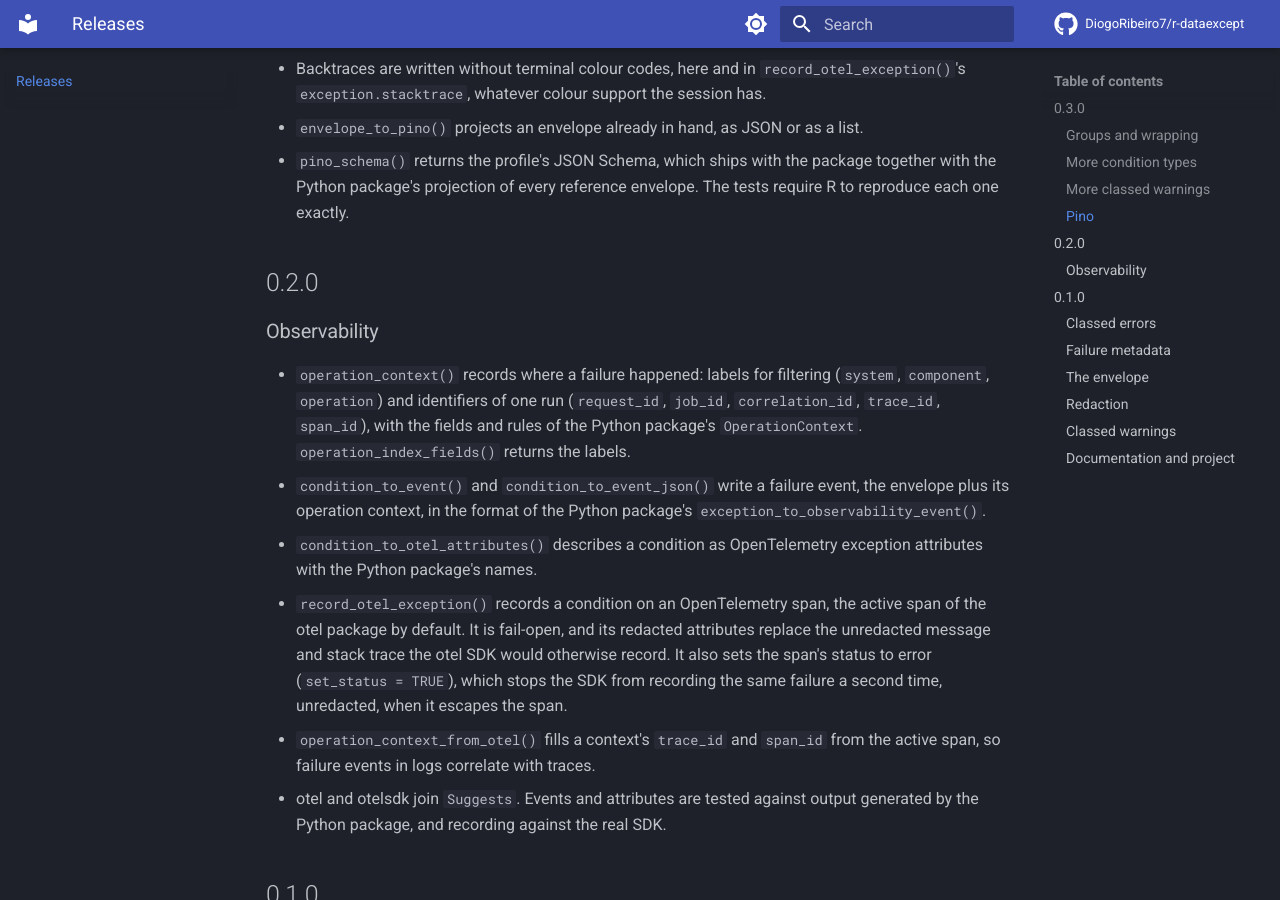
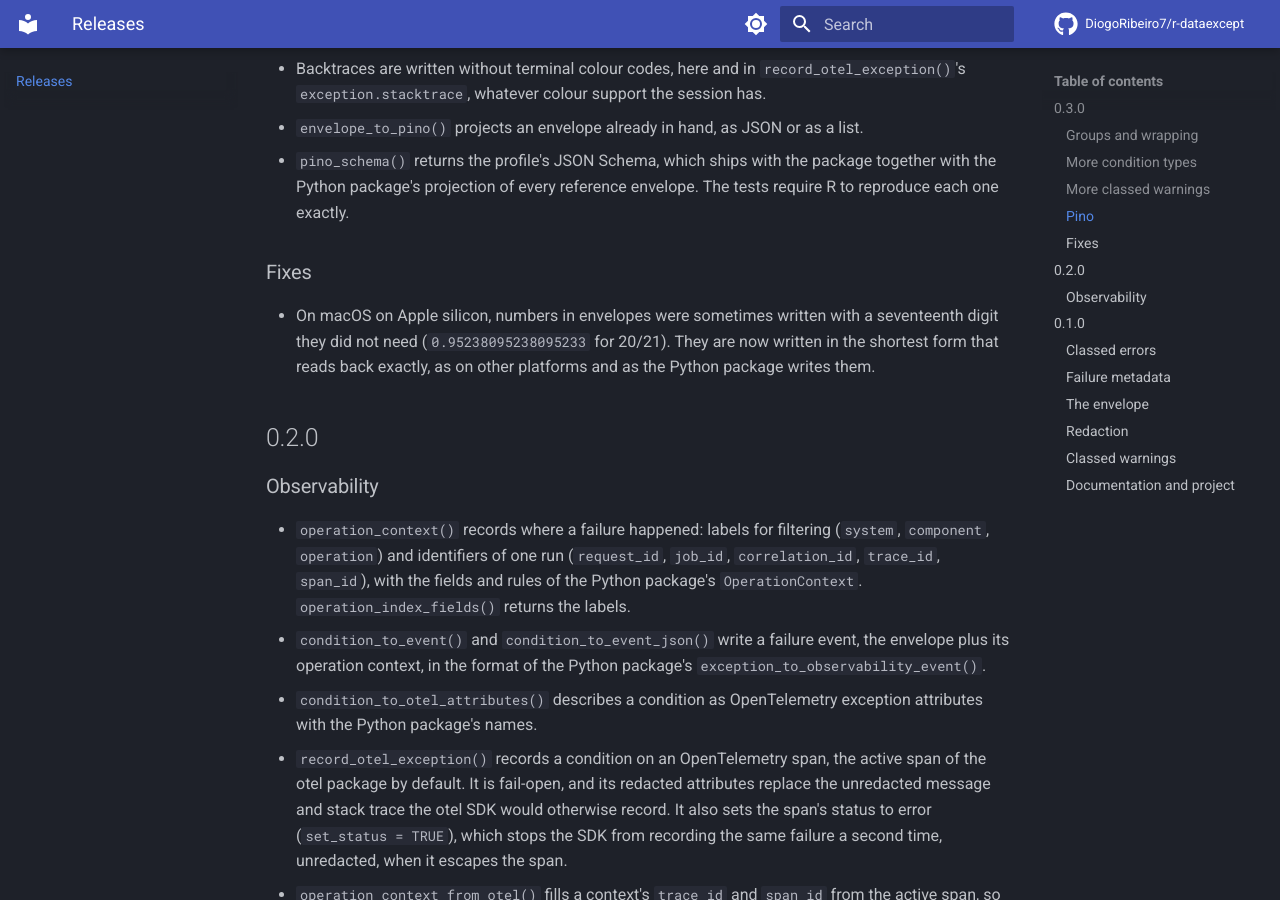
Before and after one commit to DiogoRibeiro7/r-dataexcept, an MkDocs documentation site: the page built from docs/releases.md, in a window 1280 px wide and 900 px high, scrolled down 2053 px. Built offline with MkDocs 1.6.1 and Material for MkDocs 9.7.7, drawn with Linux system fonts in a browser that asks for light colours; comment, search, counter and statistics services are not loaded.

Commit message:
fix: find the shortest number text with a correctly rounded parser
On macOS on Apple silicon the check failed: 20/21 was written as
0.95238095238095233 where Python writes 0.9523809523809523. Both the
message formatter and the JSON writer looked for the shortest text by
reading candidates back with as.double(), and R's own number parser is not
correctly rounded where long double is no wider than double, so it
rejected the exact 16-digit text. The read-back now goes through jsonlite,
which uses the C library's strtod(). A test pins the expected texts.

The interrupt test for wrap_errors() now catches the interrupt with an
exiting handler, so testthat no longer reports "Interrupting test".

```diff
--- a/docs/releases.md
+++ b/docs/releases.md
@@ -92,6 +92,13 @@ package writes for the same arguments.
 - `pino_schema()` returns the profile's JSON Schema, which ships with the
   package together with the Python package's projection of every reference
   envelope. The tests require R to reproduce each one exactly.
+
+### Fixes
+
+- On macOS on Apple silicon, numbers in envelopes were sometimes written with
+  a seventeenth digit they did not need (`0.95238095238095233` for 20/21).
+  They are now written in the shortest form that reads back exactly, as on
+  other platforms and as the Python package writes them.
 
 ## 0.2.0
 
```
Also changed, not shown: NEWS.md (+7 -0 lines), 5 other files.
